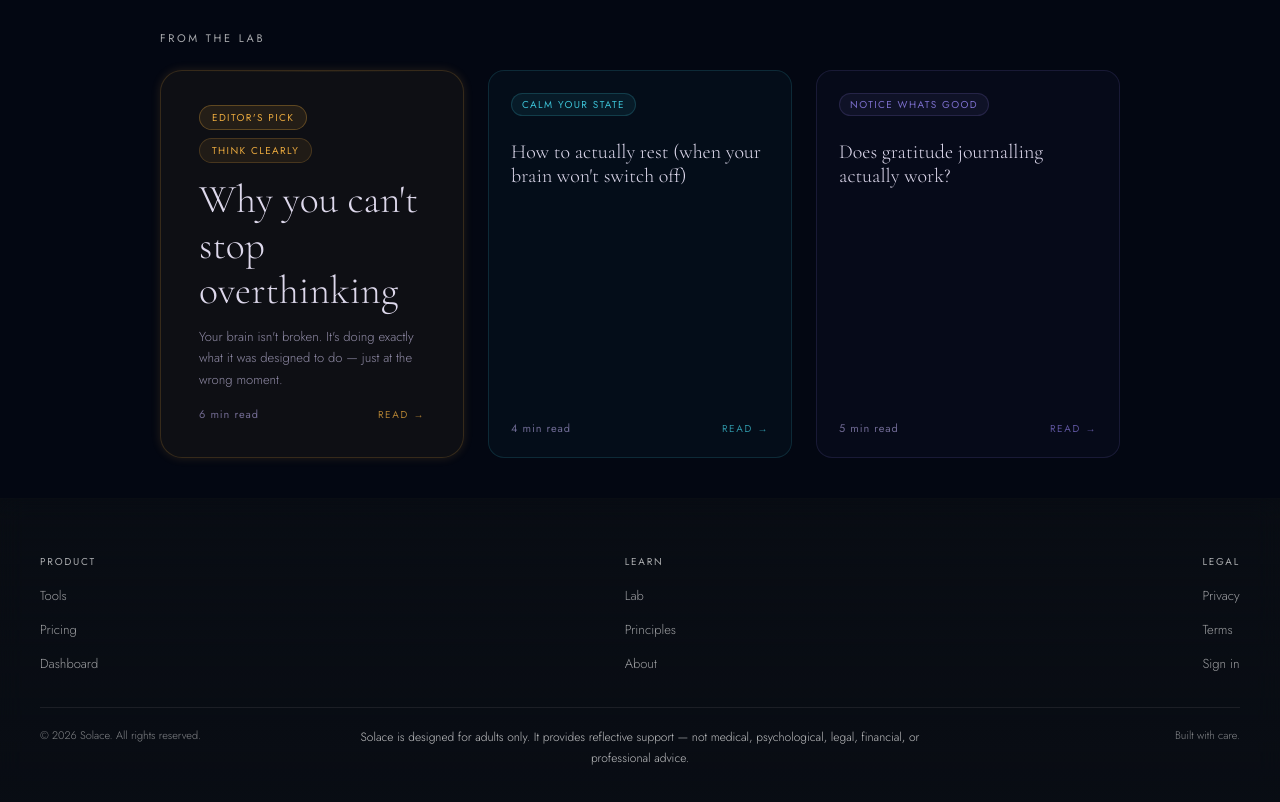
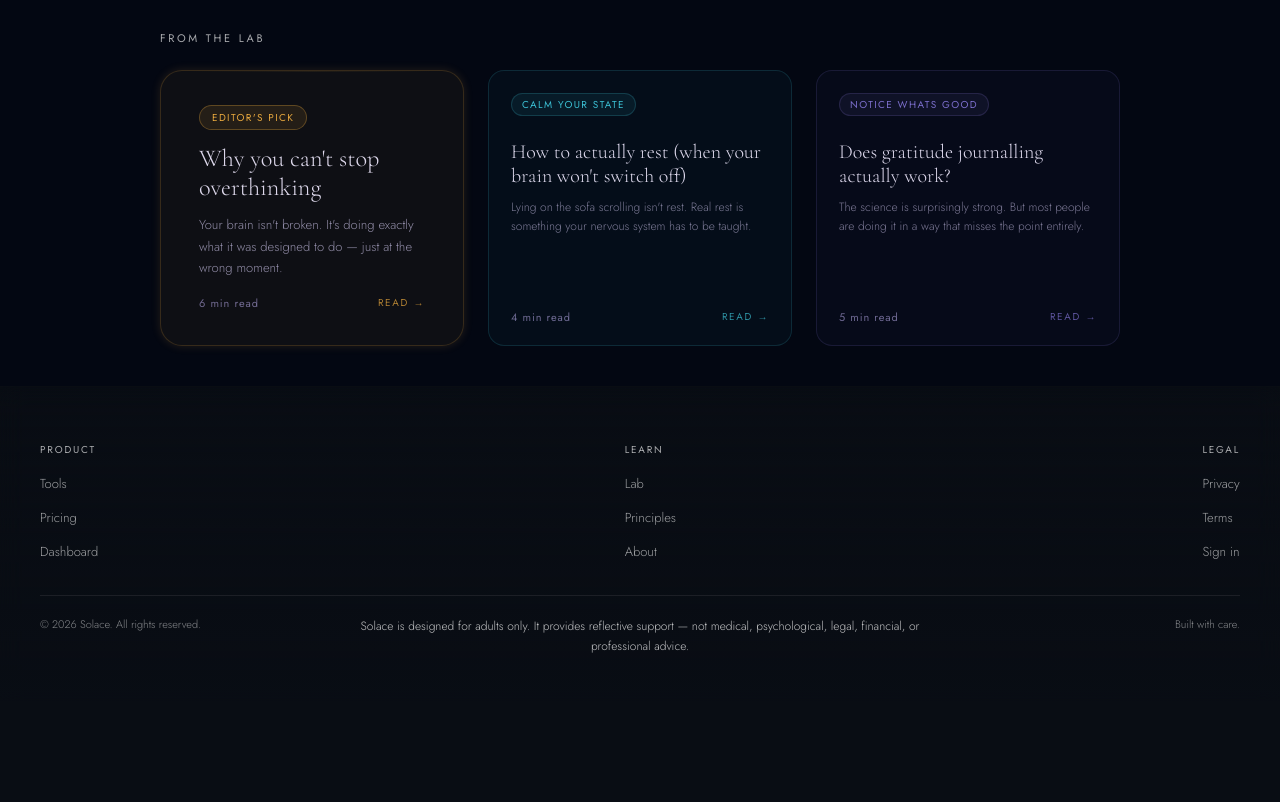
Before and after one commit to salsotk1973/solace, a Next.js app: page / in a window 1280 px wide. Shown: the part 1300-2102 px from the top of the page. After the commit the page ends 2001 px from the top, so only its background shows below. Built offline with nearby package versions, Linux system fonts and the light colour scheme; no server answers.

Commit message:
Spec 04g: Lab cards polish — remove category pill from hero, fix title clamp 42→26px, add excerpts to secondary cards

```diff
--- a/app/(main)/page.tsx
+++ b/app/(main)/page.tsx
@@ -121,12 +121,14 @@ const LAB_SECONDARIES: LabSecondaryArticle[] = [
     slug: "how-to-actually-rest",
     category: "calm-your-state",
     readingTime: 4,
+    excerpt: "Lying on the sofa scrolling isn't rest. Real rest is something your nervous system has to be taught.",
   },
   {
     title: "Does gratitude journalling actually work?",
     slug: "does-gratitude-journalling-work",
     category: "notice-whats-good",
     readingTime: 5,
+    excerpt: "The science is surprisingly strong. But most people are doing it in a way that misses the point entirely.",
   },
 ];
 
--- a/components/home/FeaturedLabCard.tsx
+++ b/components/home/FeaturedLabCard.tsx
@@ -113,24 +113,14 @@ export default function FeaturedLabCard({ article }: { article: FeaturedLabArtic
               >
                 Editor&apos;s pick
               </span>
-              <span
-                style={{
-                  ...PILL_BASE,
-                  background: catBg,
-                  border: `0.5px solid ${accent.replace("1)", "0.2)")}`,
-                  color: accent,
-                }}
-              >
-                {article.category.replace(/-/g, " ")}
-              </span>
             </div>
 
             <h2
               style={{
                 fontFamily: "'Cormorant Garamond', serif",
                 fontWeight: 300,
-                fontSize: "clamp(26px, 3.1vw, 42px)",
-                lineHeight: 1.15,
+                fontSize: "clamp(20px, 1.9vw, 26px)",
+                lineHeight: 1.2,
                 color: "rgba(240,234,255,0.92)",
                 margin: "0 0 12px",
                 maxWidth: "560px",
--- a/components/home/LabSecondaryCard.tsx
+++ b/components/home/LabSecondaryCard.tsx
@@ -6,6 +6,7 @@ export type LabSecondaryArticle = {
   slug: string;
   category: "calm-your-state" | "think-clearly" | "notice-whats-good";
   readingTime: number;
+  excerpt: string;
 };
 
 const PILL_BASE = {
@@ -82,6 +83,18 @@ export default function LabSecondaryCard({ article }: { article: LabSecondaryArt
           >
             {article.title}
           </h3>
+          <p
+            style={{
+              fontFamily: "'Jost', sans-serif",
+              fontWeight: 300,
+              fontSize: "12px",
+              lineHeight: 1.6,
+              color: "rgba(200,192,230,0.60)",
+              margin: "10px 0 0",
+            }}
+          >
+            {article.excerpt}
+          </p>
         </div>
         <div
           style={{
```
